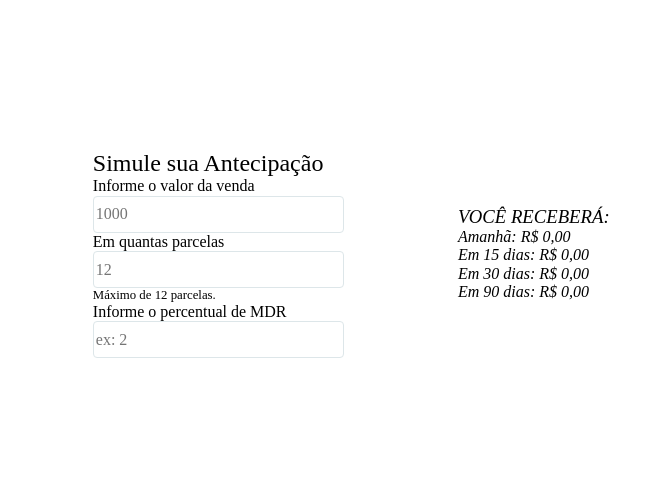
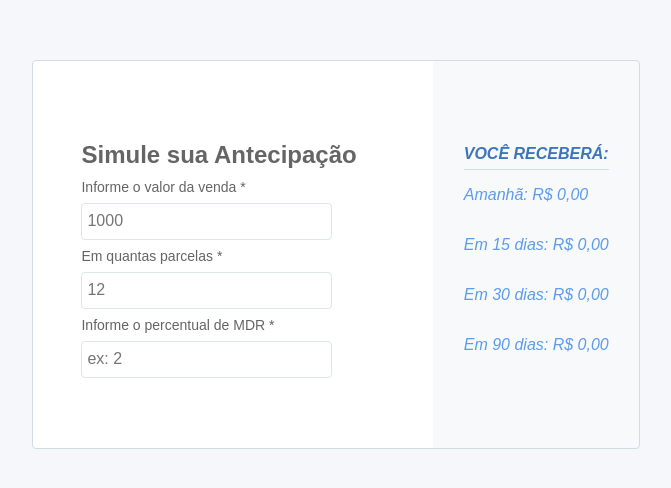
Before and after one commit to P4ul0Silva/calculadora-de-antecipacao, a React (Create React App) app: page / in a window 1280 px wide. Shown: the part 146-634 px from the top of the page, without its empty margins (304-975 px from the left). Built offline with nearby package versions, Linux system fonts and the light colour scheme.

Commit message:
feat: styling, as close as possible to figma template + fixes on presenting errors

```diff
--- a/src/components/Business/AntecipationCalc/AntecipationCalc.tsx
+++ b/src/components/Business/AntecipationCalc/AntecipationCalc.tsx
@@ -37,16 +37,15 @@ export const AntecipationCalc = () => {
                 <div className='inputs'>
                     <h2>Simule sua Antecipação</h2>
                     <form onChange={handleSubmit(getResults)}>
-                        <label htmlFor="amount">Informe o valor da venda</label>
-                        <input {...register("amount", {required: true, minLength: 4})} type="text" name="amount" id="amount" placeholder="1000" />
-                        {errors.amount && <span>Campo obrigatório</span>}
-                        <label htmlFor="installments">Em quantas parcelas</label>
-                        <input {...register("installments", {required: {value:true, message: "Campo requer o número de parcelas"}, maxLength: 2})}type="text" name="installments" id="installments" placeholder="12"/>
-                        {errors.installments && <span>Campo obrigatório</span>}
-                        <small>Máximo de 12 parcelas.</small>
-                        <label htmlFor="mdr">Informe o percentual de MDR</label>
-                        <input {...register("mdr", {required: true, maxLength: 3})} type="text" name="mdr" id="mdr" placeholder="ex: 2"/>
-                        {errors.mdr && <span>Campo obrigatório</span>}
+                        <label htmlFor="amount">Informe o valor da venda *</label>
+                        <input {...register("amount", {required: {value: true, message: "Campo Obrigatório"}, minLength: {value: 4, message: "Valor mínimo R$1.000"}})} type="text" name="amount" id="amount" placeholder="1000" />
+                        {errors.amount && <span>{errors.amount.message}</span>}
+                        <label htmlFor="installments">Em quantas parcelas *</label>
+                        <input {...register("installments", {required: {value:true, message: "Máximo de 12 parcelas."}, max: {value: 12, message: "Máximo de 12 parcelas."}, })}type="text" name="installments" id="installments" placeholder="12"/>
+                        {errors.installments && <span>{errors.installments.message}</span>}
+                        <label htmlFor="mdr">Informe o percentual de MDR *</label>
+                        <input {...register("mdr", {required: {value: true, message: "Campo obrigatório"}})} type="text" name="mdr" id="mdr" placeholder="ex: 2"/>
+                        {errors.mdr && <span>{errors.mdr.message}</span>}
                     </form>
                 </div>
             <div className='results'>
--- a/src/components/Business/AntecipationCalc/style.ts
+++ b/src/components/Business/AntecipationCalc/style.ts
@@ -6,6 +6,7 @@ export const Container = styled.div`
     display: flex;
     align-items: center;
     justify-content: center;
+    background-color: var(--container-background-color);
   }
 
   .wrapper {
@@ -13,29 +14,46 @@ export const Container = styled.div`
     align-items: center;
     justify-content: space-between;
 
-    background: #ffff;
+    background: var(--wrapper-primary-color);
 
     height: 389px;
     width: 608px;
 
+    border: 1px solid var(--wrapper-border-color);
     border-radius: 4px;
   }
 
   .inputs {
-    margin: 0 10%;
+    display: flex;
+    flex-direction: column;
+    justify-content: center;
 
+    padding: 0 8%;
+
+    height: inherit;
+
+    h2 {
+    font-size: 24px;
+    line-height: 48px;
+    font-weight: 700;
+    color: var(--title-color);
+  };
     form {
       display: flex;
       flex-direction: column;
-      width: fit-content;
+      gap: .5rem;
 
-      label {
-        text-align: left;
-      }
+    label {
+      font-size: 14px;
+      line-height: 16px;
+      color: #656565;
+      text-align: left;
+    }
 
       input {
         width: 251px;
         height: 37px;
+        padding: 5px;
 
         border: 1px solid #dde6e9;
         border-radius: 4px;
@@ -46,23 +64,45 @@ export const Container = styled.div`
       }
 
       span {
-        font-size: 0.8rem;
-        color: #ff0000;
+        font-size: 11px;
+        line-height: 13px;
+
+        color: #CECECE;
       }
     }
   }
 
   .results {
-    margin: 0 5%;
+    display: flex;
+    flex-direction: column;
+    justify-content: center;
+    line-height: 42px;
+    color: var(--text-secondary-color);
+
+    padding: 0 5%;
+
+    height: inherit;
+
     font-style: italic;
 
-    li {
+    background-color: var(--wrapper-secondary-color);
+
+    h3 {
+      color: var(--title-secondary-color);
+      border-bottom: 1px solid rgba(93, 156, 236, .3);
+      font-style: italic;
+      font-weight: 700;
+      font-size: 16px;
+      line-height: 30px;
+      text-transform: uppercase;
 
     }
 
-    span {
-      display: block;
-      color: blue;
+    li {
+      font-style: italic;
+      font-weight: 400;
+      font-size: 16px;
+      line-height: 50px;
     }
   }
 `;
--- a/src/styles/global.ts
+++ b/src/styles/global.ts
@@ -2,6 +2,29 @@ import {createGlobalStyle} from "styled-components"
 import "normalize.css"
 
 export const GlobalStyle = createGlobalStyle`
+
+
+
+:root {
+
+  @import url('https://fonts.googleapis.com/css2?family=Source+Sans+Pro:ital,wght@0,200;0,300;0,400;0,600;0,700;0,900;1,200;1,300;1,400;1,600;1,700;1,900&display=swap');
+
+  --container-background-color: #F5F7FA;
+  --wrapper-primary-color: #FFFFFF;
+  --wrapper-secondary-color: #D1DCE32E;
+  --wrapper-border-color: #D1DCE3;
+  --input-border-color: #DDE6E9;
+  --input-selected-color: #66AFE9;
+
+  --title-color: #656565;
+  --title-secondary-color: #3D75BB;
+  --text-color: #656565;
+  --text-secondary-color: #5D9CEC;
+  --text-info-color: #CECECE;
+
+
+  font-family: 'Source Sans Pro', sans-serif;
+}
 
 html {
     box-sizing: border-box;
```
